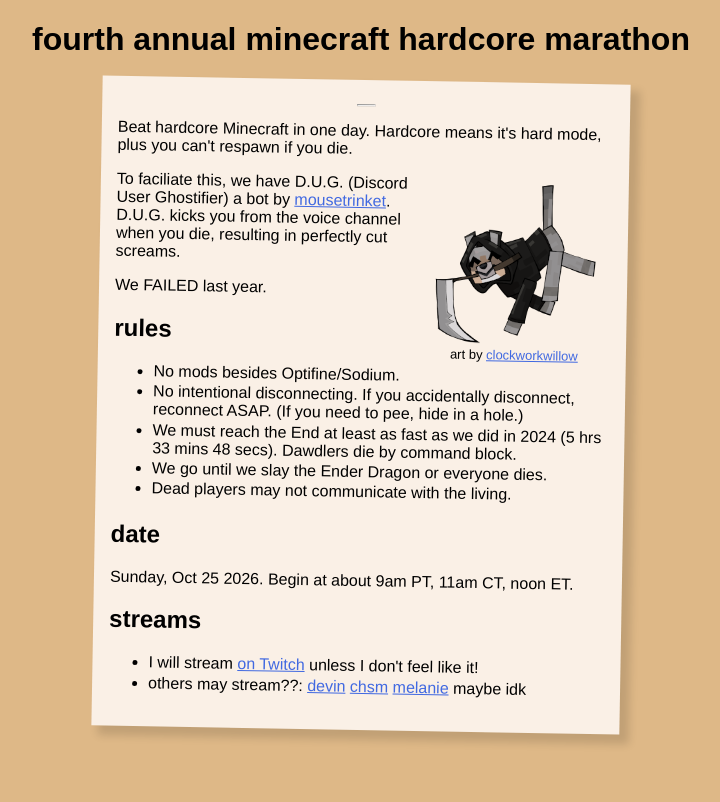
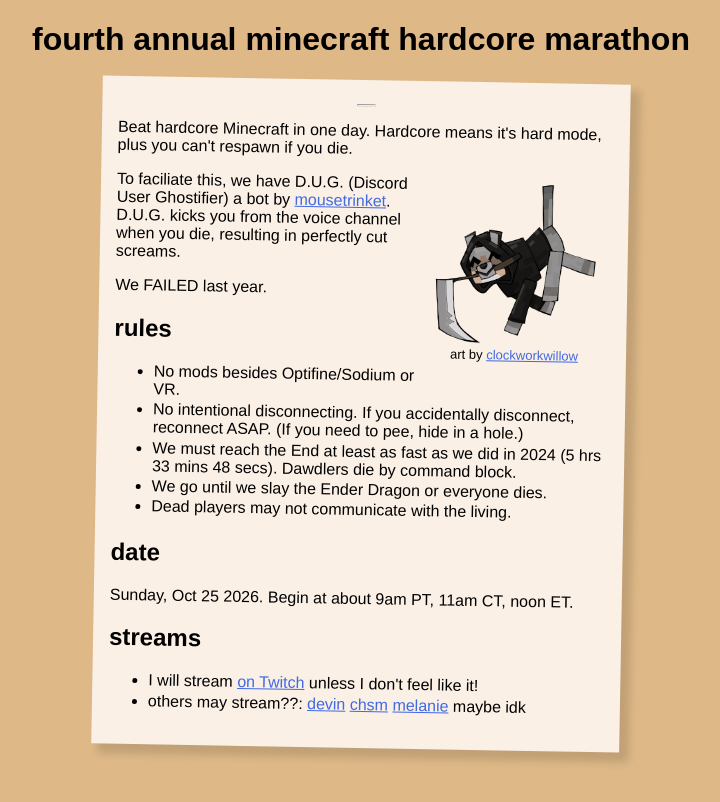
Before and after one commit to Roachbones/Roachbones.github.io, a Jekyll site: the page mhm/index.html, which Jekyll copies as it is, in a window 1280 px wide. Shown: the top 802 px of the page, without its empty margins (279-999 px from the left). Built offline with Jekyll 4.4.1, drawn with Linux system fonts in a browser that asks for light colours.

Commit message:
Allow VR

```diff
--- a/mhm/index.html
+++ b/mhm/index.html
@@ -63,7 +63,7 @@ figure {
 
     <h2>rules</h2>
     <ul>
-    <li>No mods besides Optifine/Sodium.</li>
+    <li>No mods besides Optifine/Sodium or VR.</li>
     <li>No intentional disconnecting. If you accidentally disconnect, reconnect ASAP. (If you need to pee, hide in a hole.)</li>
     <li>We must reach the End at least as fast as we did in 2024 (5 hrs 33 mins 48 secs). Dawdlers die by command block.</li>
     <li>We go until we slay the Ender Dragon or everyone dies.</li>
```
